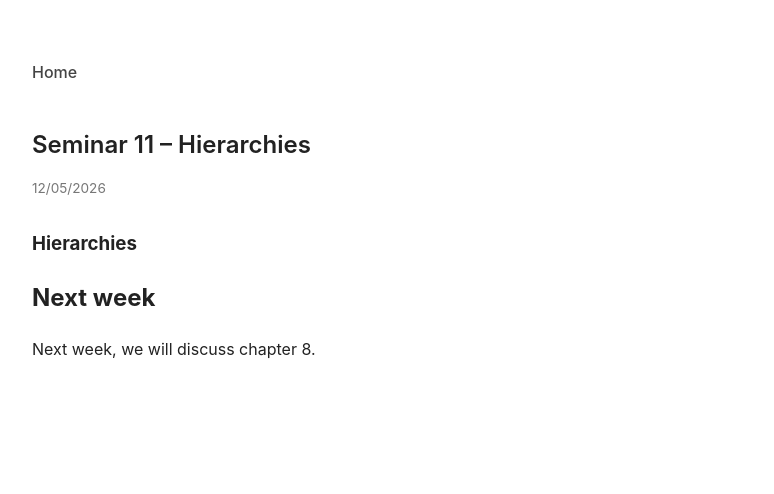
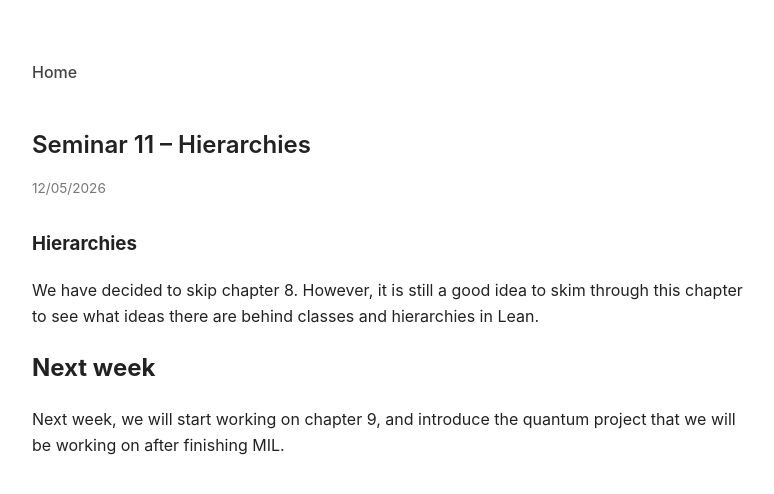
Before and after one commit to Carli-B/lean-seminar, a Jekyll site: the page built from _posts/2026-05-12-seminar-11.md, in a window 1280 px wide. Shown: the top 494 px of the page, without its empty margins (248-1022 px from the left). Built offline with Jekyll 4.4.1, drawn with Linux system fonts in a browser that asks for light colours.

Commit message:
Revise seminar notes for chapters 8 and 9
Updated seminar notes to skip chapter 8 and introduce chapter 9.

```diff
--- a/_posts/2026-05-12-seminar-11.md
+++ b/_posts/2026-05-12-seminar-11.md
@@ -5,8 +5,8 @@ date: 2026-05-12
 ---
 
 ### Hierarchies
-
-
+We have decided to skip chapter 8.
+However, it is still a good idea to skim through this chapter to see what ideas there are behind classes and hierarchies in Lean.
 
 ## Next week
-Next week, we will discuss chapter 8.
+Next week, we will start working on chapter 9, and introduce the quantum project that we will be working on after finishing MIL.
```
